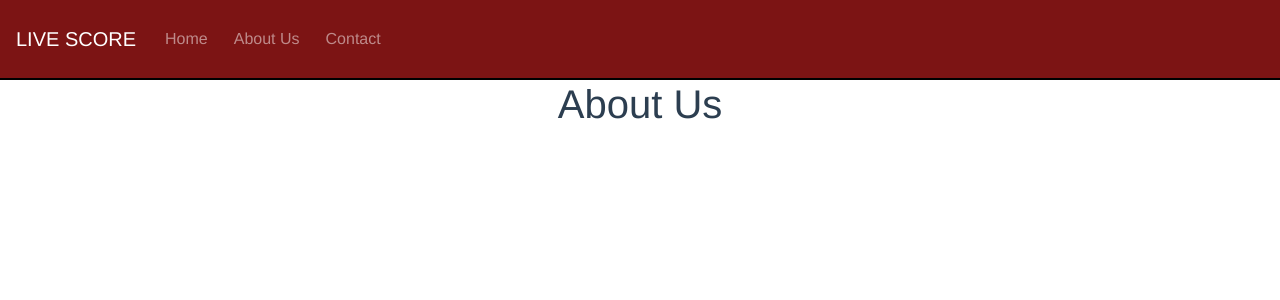
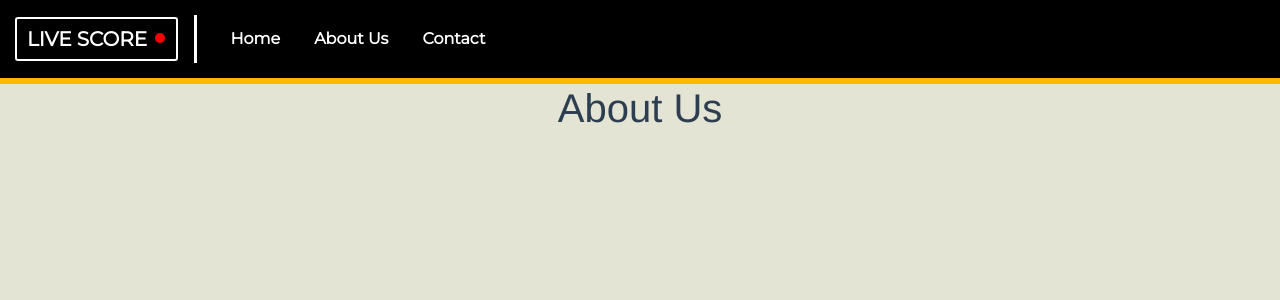
Before and after one commit to Akashpawar11/livescore-task, a Vue app: page /about-us in a window 1280 px wide. Shown: the top 300 px of the page. Built offline with nearby package versions, Linux system fonts and the light colour scheme.

Commit message:
styling- error handling
Signed-off-by: Akash Pawar <akashpawar1103@gmail.com>

```diff
--- a/public/index.html
+++ b/public/index.html
@@ -6,6 +6,9 @@
     <meta name="viewport" content="width=device-width,initial-scale=1.0">
     <link rel="icon" href="<%= BASE_URL %>favicon.ico">
     <title><%= htmlWebpackPlugin.options.title %></title>
+    <link href="https://fonts.googleapis.com/css2?family=Dosis:wght@700&family=Secular+One&display=swap" rel="stylesheet">
+    <link href="https://cdn.jsdelivr.net/npm/bootstrap@5.2.1/dist/css/bootstrap.min.css" rel="stylesheet" integrity="sha384-iYQeCzEYFbKjA/T2uDLTpkwGzCiq6soy8tYaI1GyVh/UjpbCx/TYkiZhlZB6+fzT" crossorigin="anonymous">
+    <link href="https://fonts.googleapis.com/css2?family=Montserrat&display=swap" rel="stylesheet">
   </head>
   <body>
 
@@ -14,5 +17,6 @@
     </noscript>
     <div id="app"></div>
     <!-- built files will be auto injected -->
+
   </body>
 </html>
--- a/src/App.vue
+++ b/src/App.vue
@@ -17,7 +17,7 @@
 export default {
   components: {
     // PaginationSample
-}
+  }
 }
 </script>
 
@@ -29,6 +29,11 @@ export default {
   box-sizing: border-box;
 }
 
+body {
+
+  background-color: #e4e4d5;
+}
+
 #app {
   font-family: Avenir, Helvetica, Arial, sans-serif;
   -webkit-font-smoothing: antialiased;
@@ -36,19 +41,20 @@ export default {
   text-align: center;
   color: #2c3e50;
 }
-::-webkit-scrollbar{
-    width:20px;
-    height: 20px;
+
+::-webkit-scrollbar {
+  width: 20px;
+  height: 20px;
 }
-::-webkit-scrollbar-thumb{
-    background: linear-gradient(
-        to bottom,
-        #FF850A,
-        #FF3474
-    );
-    border-radius: 50px;
+
+::-webkit-scrollbar-thumb {
+  background: linear-gradient(to bottom,
+      #FF850A,
+      #FF3474);
+  border-radius: 50px;
 }
-::-webkit-scrollbar-track{
-    background: #474747;
+
+::-webkit-scrollbar-track {
+  background: #474747;
 }
 </style>
--- a/src/components/Categories.vue
+++ b/src/components/Categories.vue
@@ -1,7 +1,7 @@
 <template>
     <div>
         <header-nav />
-        <h2>Category : {{this.title}}</h2>
+        <h2 id="categoriesTitle">Category : {{this.title}}</h2>
 
         <!-- loader starts -->
         <div class="lds-roller" v-if="loading">
@@ -14,30 +14,31 @@
             <div></div>
             <div></div>
         </div>
+        <h2 v-if="error">Error 404 ,PAGE NOT FOUND<br>{{this.errorMsg}}</h2>
         <!-- loader ends -->
 
         <div v-if="!loading" class="container-fluid categories p-0">
             <div class="row content-section m-0">
-                <div v-for="item in data" :key="item.id" class="col-sm-6 col-md-4 col-lg-3 col-xl-2 content">
+                <div v-for="item in data" :key="item.id" class="col-sm-6 col-md-4 col-lg-3 col-xl-2 content content-categories">
                     <div class="content-inside" id="my-table">
                         <a :href=" 'https://www.livescore.com/en/native/news/' + '-' +  item.seo.slug  + '-' + item.id " target="_blank">
                             <img :src="item.image.data.urls.uploaded.thumbnail" alt="">
-                            <div class="story-title">{{item.title}}</div>
+                            <div class="content-title mx-auto">{{item.title}}</div>
                         </a>
                     </div>
                 </div>
             </div>
         </div>
 
-        <div class="overflow-auto">
+        <div v-if="!error" class="overflow-auto">
             <!-- pagination starts -->
             <nav  class='pagination-nav' aria-label="...">
                 <ul class="pagination justify-content-center">
                     <li class="page-item">
-                        <a class="page-link " :href=" `/categories/` + this.id + '/' + '1'">First</a>
+                        <a class="page-link bg-success" :href=" `/categories/` + this.id + '/' + '1'">First</a>
                     </li>
                     <li class="page-item">
-                        <a class="page-link " :href=" `/categories/` + this.id + '/' + this.pageNum" @click="previous">Previous</a>
+                        <a class="page-link bg-warning" :href=" `/categories/` + this.id + '/' + this.pageNum" @click="previous">Previous</a>
                     </li>
                     <li class="page-item">
                         <a class="page-link" :href=" `/categories/` + this.id + '/' + '1'">1</a>
@@ -70,16 +71,16 @@
                         <a class="page-link" :href=" `/categories/` + this.id + '/' + '10'">10</a>
                     </li>
                     <li class="page-item">
-                        <a class="page-link" :href=" `/categories/` + this.id + '/' + this.pageNum" @click="next">Next</a>
+                        <a class="page-link bg-warning" :href=" `/categories/` + this.id + '/' + this.pageNum" @click="next">Next</a>
                     </li>
                     <li class="page-item">
-                        <a class="page-link" :href=" `/categories/` + this.id + '/' + this.totalPages">Last</a>
+                        <a class="page-link bg-success" :href=" `/categories/` + this.id + '/' + this.totalPages">Last</a>
                     </li>
                 </ul>
             </nav>
             <!-- pagination ends -->
 
-            <p class="mt-3">Current Page: {{ currentPage }}</p>
+            <h2 class="mt-3">Current Page : {{ currentPage }}</h2>
 
         </div>
 
@@ -107,9 +108,11 @@ export default {
             id: '',
             page: '',
             totalPages: 500,
-            currentPage: 1,
+            currentPage: '',
             per_page: '',
-            pageNum: ''
+            pageNum: '',
+            errorMsg: '',
+            error: false
         }
     },
     methods: {
@@ -126,6 +129,9 @@ export default {
     },
     async mounted() {
         this.loading = true
+        this.error = false
+        try {
+
             var id1 = (this.$route.params.id).toString()
             var page1 = (this.$route.params.page).toString()
             console.log('id :' + id1)
@@ -151,6 +157,11 @@ export default {
 
             this.total = result.data.meta.pagination.total
             this.loading = false   //Makes loader disable after page is loaded
+        } catch (error) {
+            console.log(error)
+            this.error = true
+            this.errorMsg = ("Invalid Page Number")
+        }
     },
     computed: {
         rows() {
@@ -162,6 +173,15 @@ export default {
 </script>
 
 <style scoped>
+
+#categoriesTitle{
+
+    padding: 18px 0 0 0;
+
+}
+.content-categories{
+    height: 14rem;
+}
 .headerCategories {
     width: 100%;
     height: 80px;
@@ -175,8 +195,24 @@ h2 {
     margin: 12px;
 }
 
-a.page-link:active{
+a.page-link:focus{
     background-color: #1877f2;
+    color:white;
+    font-weight: bold;
+}
+.page-link{
+
+    position: relative;
+    display: block;
+    padding: 0.5rem 0.75rem;
+    margin-left: 1px;
+    line-height: 1.25;
+    color: #141414;
+    border-radius: 6px;
+    font-weight: 700;
+    background-color: #fff;
+    border: 0px solid #2e2b29;
+    padding: 10px 19px;
 }
     .pagination {
     padding-top: 1rem;
@@ -185,7 +221,7 @@ a.page-link:active{
     margin-right: auto;
 }
 .pagination-nav{
-    background-color: white;
+    background-color: #e4e4d5;
 }
 
 .brand {
--- a/src/components/Header.vue
+++ b/src/components/Header.vue
@@ -1,23 +1,21 @@
 <template>
     <div>
+        <b-navbar class="navbar" toggleable="lg" type="dark">
+            <b-navbar-brand class="brand" href="/">LIVE SCORE
+                <div class="red-dot"></div>
+            </b-navbar-brand>
 
+            <b-navbar-toggle target="nav-collapse" class="bbb"></b-navbar-toggle>
 
-        <b-navbar toggleable="lg" type="dark">
-            <b-navbar-brand href="/">LIVE SCORE</b-navbar-brand>
+            <b-collapse class="collapseNav collapse show" id="nav-collapse" is-nav>
+                <b-navbar-nav>
+                    <router-link class="routerLink" to='/'>Home</router-link>
+                    <router-link class="routerLink" to='/about-us'>About Us</router-link>
+                    <router-link class="routerLink" to='/contact'>Contact</router-link>
+                </b-navbar-nav>
+            </b-collapse>
 
-            <b-navbar-toggle target="nav-collapse"></b-navbar-toggle>
-
-            <b-collapse class="collapseNav" id="nav-collapse" is-nav>
-                <b-navbar-nav>
-                    <b-nav-item href='/'>Home</b-nav-item>
-                    <b-nav-item href='/about-us'>About Us</b-nav-item>
-                    <b-nav-item href='/contact'>Contact</b-nav-item>
-                </b-navbar-nav>
-
-            </b-collapse>
         </b-navbar>
-
-
     </div>
 
 </template>
@@ -32,32 +30,54 @@ export default {
 * {
     padding: 0;
     margin: 0;
+    transition: 0.4s;
 }
 
 .brand {
-    float: left;
-    height: 50px;
-    font-size: 1em;
-    font-weight: 900;
-    padding: 12px 10px;
-    background-color: rgb(255, 255, 255);
-    color: rgb(0, 0, 0);
+    padding: 5px 10px;
     border-radius: 3px;
-    border: 2px solid black;
-    margin: auto 5px;
+    border: 2px solid white;
+    font-family: 'Montserrat';
+    font-weight: 700;
 }
 
-nav {
-    width: 100%;
-    height: 80px;
-    display: flex;
-    padding: 0;
-    background-color: #7c1414;
-    border-bottom: 2px solid black;
+.red-dot {
+    height: 10px;
+    width: 10px;
+    margin: 0px 1px 3px 3px;
+    display: inline-block;
+    border-radius: 50%;
+    background-color: rgb(253 0 0);
+}
+
+a.routerLink {
+    color: white;
+    font-weight: 700;
+    font-family: 'Montserrat', sans-serif;
 }
 
 .collapseNav {
-    background-color: #7c1414;
+    border-left: 3px solid white;
+    padding-left: 1rem;
+}
+
+.bbb {
+
+    margin: 10px 0;
+}
+
+.navbar {
+    width: 100%;
+    display: flex;
+    padding: 15px;
+    /* background-color: #7c1414; */
+    background-color: #000000;
+    border-bottom: 6px solid rgb(255, 183, 0);
+}
+
+.collapseNav {
+    /* background-color: #7c1414; */
+    background-color: #000000;
 
 
 }
@@ -68,6 +88,7 @@ nav ul {
     align-items: center;
     margin: 0 0 0 0;
     padding: 0 10px;
+    list-style: circle;
 }
 
 nav ul a {
@@ -75,6 +96,7 @@ nav ul a {
     justify-content: center;
     align-items: center; */
     /* margin: 0 0 0 0; */
+
     padding: 12px;
     margin-left: 5px;
     margin-right: 5px;
@@ -82,8 +104,8 @@ nav ul a {
 
 nav ul a:hover {
     text-decoration: none;
-    background-color: rgb(57, 9, 9);
-    color: rgb(12, 12, 9);
+    background-color: rgb(239, 239, 239);
+    color: rgb(0, 0, 0);
     border-radius: 4px;
     /* display: flex;
     justify-content: center;
```
Also changed, not shown: src/components/Home.vue (+89 -43 lines). Lines whose indentation alone changed are shown as unchanged.
